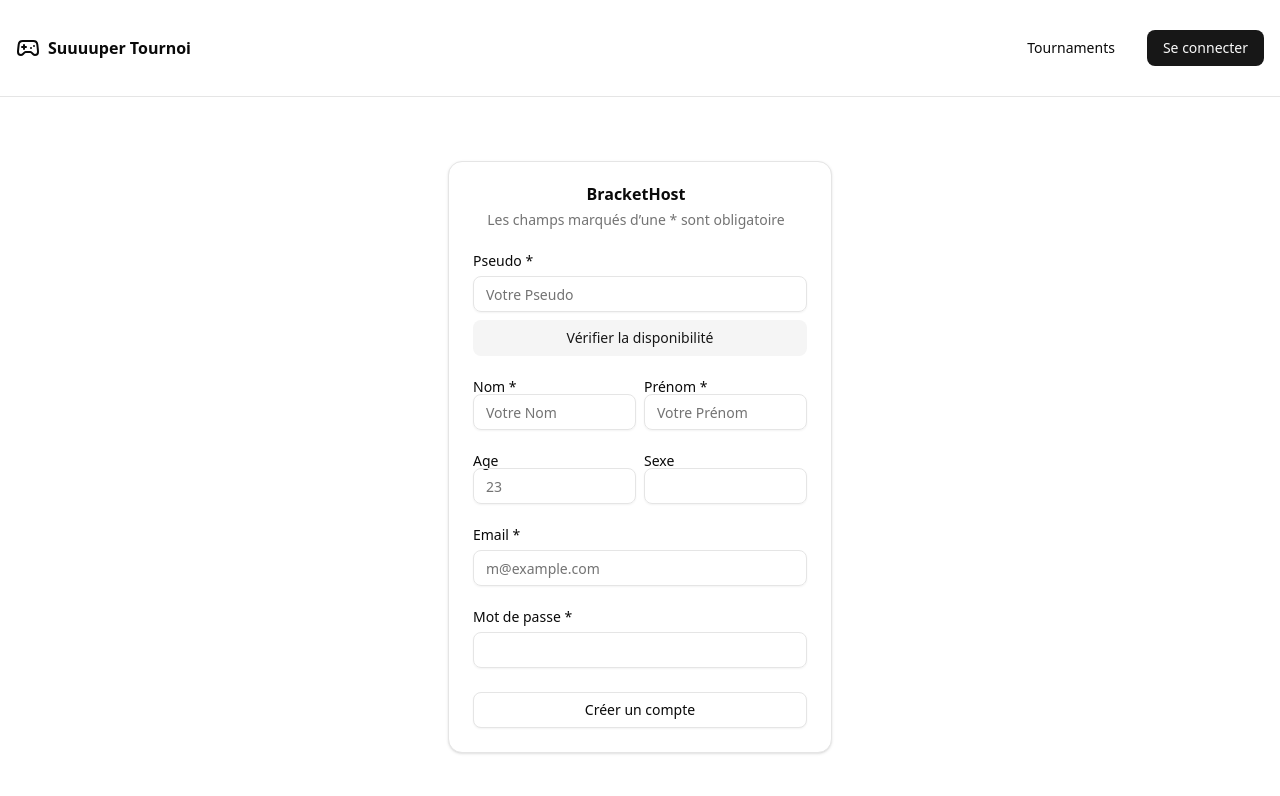
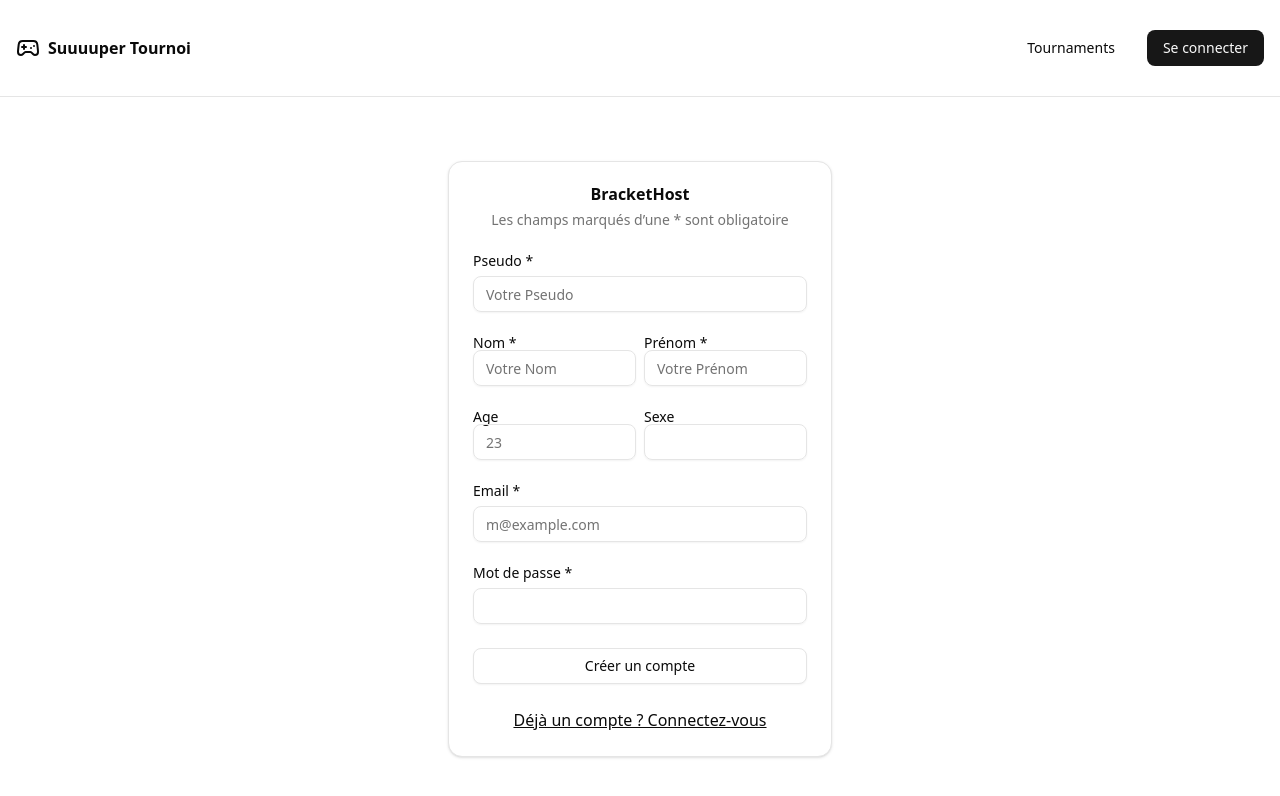
Before and after one commit to Spartqent01/Hackathon_Ynov-2025, a Next.js app in the folder hackathon-app/: page /register in a window 1280 px wide. Shown: the top 796 px of the page. Built offline with nearby package versions, Linux system fonts and the light colour scheme.

Commit message:
Working login and register route

```diff
--- a/hackathon-app/src/app/api/register/route.ts
+++ b/hackathon-app/src/app/api/register/route.ts
@@ -2,23 +2,19 @@ import { NextRequest, NextResponse } from 'next/server';
 import { prisma } from '@/lib/prisma';
 import bcrypt from 'bcryptjs';
 
-// Utility to generate the next user ID matching pattern "P" + 4 digits
 async function generateUserId(): Promise<string> {
-  // Get last created user ID by descending order (assuming user_id stored as string)
   const lastUser = await prisma.user.findFirst({
     orderBy: { user_id: 'desc' },
     select: { user_id: true },
   });
 
   if (!lastUser) {
-    return 'P0001'; // Initial ID if none exists
+    return 'P0001';
   }
 
-  // Extract numeric part and increment
   const lastNum = parseInt(lastUser.user_id.slice(1), 10);
   const nextNum = lastNum + 1;
 
-  // Zero-pad the number to length 4
   const nextNumStr = nextNum.toString().padStart(4, '0');
 
   return `P${nextNumStr}`;
@@ -31,7 +27,6 @@ export async function POST(request: NextRequest) {
     return NextResponse.json({ error: 'All fields are required' }, { status: 400 });
   }
 
-  // Validate email and username uniqueness
   try {
     const existingUser = await prisma.user.findFirst({
       where: {
@@ -43,14 +38,13 @@ export async function POST(request: NextRequest) {
       return NextResponse.json({ error: 'Email or username already taken' }, { status: 409 });
     }
 
-    // Generate new user ID with pattern "P" + 4 digit number
     const user_id = await generateUserId();
 
     const hashedPassword = await bcrypt.hash(password, 10);
 
     const newUser = await prisma.user.create({
       data: {
-        user_id, // custom generated ID
+        user_id,
         name,
         username,
         email,
--- a/hackathon-app/src/app/login/page.tsx
+++ b/hackathon-app/src/app/login/page.tsx
@@ -1,9 +1,13 @@
+"use client";
+
+import { useState } from "react";
+import { useRouter } from "next/navigation";
 import { Button } from "@/components/ui/button";
 import {
   Card,
-  CardAction,
   CardContent,
   CardDescription,
+  CardAction,
   CardFooter,
   CardHeader,
   CardTitle,
@@ -13,6 +17,44 @@ import { Label } from "@/components/ui/label";
 import Link from "next/link";
 
 export default function LoginPage() {
+  const router = useRouter();
+  const [formData, setFormData] = useState({ email: "", password: "" });
+  const [errorMsg, setErrorMsg] = useState("");
+  const [loading, setLoading] = useState(false);
+
+  function handleChange(e: React.ChangeEvent<HTMLInputElement>) {
+    setFormData({ ...formData, [e.target.id]: e.target.value });
+  }
+
+  async function handleSubmit(e: React.FormEvent) {
+    e.preventDefault();
+    setLoading(true);
+    setErrorMsg("");
+
+    try {
+      const res = await fetch("/api/login", {
+        method: "POST",
+        headers: { "Content-Type": "application/json" },
+        body: JSON.stringify({
+          email: formData.email,
+          password: formData.password,
+        }),
+      });
+
+      const data = await res.json();
+
+      if (!res.ok) {
+        setErrorMsg(data.error || "Erreur lors de la connexion");
+      } else {
+        router.push("/"); // Redirect on successful login
+      }
+    } catch {
+      setErrorMsg("Erreur inattendue, réessayez plus tard.");
+    } finally {
+      setLoading(false);
+    }
+  }
+
   return (
     <main className="flex justify-center mt-16">
       <Card className="md:w-full md:max-w-sm ">
@@ -21,17 +63,18 @@ export default function LoginPage() {
           <CardDescription className="flex justify-center">
             Des tournois facilement accessibles
           </CardDescription>
-          <CardAction></CardAction>
         </CardHeader>
         <CardContent>
-          <form>
+          <form onSubmit={handleSubmit}>
             <div className="flex flex-col gap-6">
               <div className="grid gap-2">
-                <Label htmlFor="pseudo">Pseudo</Label>
+                <Label htmlFor="email">Email</Label>
                 <Input
-                  id="pseudo"
+                  id="email"
                   type="text"
                   placeholder="John Doe"
+                  value={formData.email}
+                  onChange={handleChange}
                   required
                 />
               </div>
@@ -45,18 +88,33 @@ export default function LoginPage() {
                     Mot de passe oublié ?
                   </a>
                 </div>
-                <Input id="password" type="password" required />
+                <Input
+                  id="password"
+                  type="password"
+                  value={formData.password}
+                  onChange={handleChange}
+                  required
+                />
               </div>
+              {errorMsg && (
+                <p className="text-sm text-red-600 mt-2">{errorMsg}</p>
+              )}
+              <Button
+                type="submit"
+                variant="outline"
+                className="w-full mt-6"
+                disabled={loading}
+              >
+                {loading ? "Connexion en cours..." : "S'identifier"}
+              </Button>
             </div>
           </form>
         </CardContent>
+
         <CardFooter className="flex-col gap-2">
-          <Button type="submit" variant="outline" className="w-full">
-            <Link href="/">S'identifier</Link>
-          </Button>
-          <Button type="submit" variant="outline" className="w-full">
-            <Link href="/register">Créer un compte</Link>
-          </Button>
+          <Link href="/register" className="underline text-center w-full">
+            Créer un compte
+          </Link>
         </CardFooter>
       </Card>
     </main>
--- a/hackathon-app/src/app/register/page.tsx
+++ b/hackathon-app/src/app/register/page.tsx
@@ -1,8 +1,12 @@
+"use client";
+
+import { useState } from "react";
+import { useRouter } from "next/navigation";
 import { Button } from "@/components/ui/button";
 import {
   Card,
+  CardContent,
   CardAction,
-  CardContent,
   CardDescription,
   CardFooter,
   CardHeader,
@@ -13,6 +17,57 @@ import { Label } from "@/components/ui/label";
 import Link from "next/link";
 
 export default function RegisterPage() {
+  const router = useRouter();
+  const [formData, setFormData] = useState({
+    username: "",
+    name: "",
+    prenom: "",
+    age: "",
+    sexe: "",
+    email: "",
+    password: "",
+  });
+  const [errorMsg, setErrorMsg] = useState("");
+  const [loading, setLoading] = useState(false);
+
+  function handleChange(e: React.ChangeEvent<HTMLInputElement>) {
+    setFormData({ ...formData, [e.target.id]: e.target.value });
+  }
+
+  async function handleSubmit(e: React.FormEvent) {
+    e.preventDefault();
+    setLoading(true);
+    setErrorMsg("");
+
+    try {
+      const res = await fetch("/api/register", {
+        method: "POST",
+        headers: { "Content-Type": "application/json" },
+        body: JSON.stringify({
+          username: formData.username,
+          name: formData.name,
+          prenom: formData.prenom,
+          age: Number(formData.age),
+          sexe: formData.sexe,
+          email: formData.email,
+          password: formData.password,
+        }),
+      });
+
+      const data = await res.json();
+
+      if (!res.ok) {
+        setErrorMsg(data.error || "Erreur lors de l'inscription");
+      } else {
+        router.push("/login");
+      }
+    } catch {
+      setErrorMsg("Erreur inattendue, réessayez plus tard.");
+    } finally {
+      setLoading(false);
+    }
+  }
+
   return (
     <main className="flex justify-center mt-16">
       <Card className="md:w-full md:max-w-sm ">
@@ -21,22 +76,20 @@ export default function RegisterPage() {
           <CardDescription className="flex justify-center">
             Les champs marqués d’une * sont obligatoire
           </CardDescription>
-          <CardAction></CardAction>
         </CardHeader>
         <CardContent>
-          <form>
+          <form onSubmit={handleSubmit}>
             <div className="flex flex-col gap-6">
               <div className="grid gap-2">
-                <Label htmlFor="Pseudo">Pseudo *</Label>
+                <Label htmlFor="username">Pseudo *</Label>
                 <Input
-                  id="Pseudo"
+                  id="username"
                   type="text"
                   placeholder="Votre Pseudo"
+                  value={formData.username}
+                  onChange={handleChange}
                   required
                 />
-                <Button type="submit" variant="secondary" className="w-full">
-                  Vérifier la disponibilité
-                </Button>
               </div>
               <div className="grid gap-2 grid-cols-2">
                 <div>
@@ -45,6 +98,8 @@ export default function RegisterPage() {
                     id="name"
                     type="text"
                     placeholder="Votre Nom"
+                    value={formData.name}
+                    onChange={handleChange}
                     required
                   />
                 </div>
@@ -54,6 +109,8 @@ export default function RegisterPage() {
                     id="prenom"
                     type="text"
                     placeholder="Votre Prénom"
+                    value={formData.prenom}
+                    onChange={handleChange}
                     required
                   />
                 </div>
@@ -61,11 +118,22 @@ export default function RegisterPage() {
               <div className="grid gap-2 grid-cols-2">
                 <div>
                   <Label htmlFor="age">Age </Label>
-                  <Input id="age" type="number" placeholder="23" required />
+                  <Input
+                    id="age"
+                    type="number"
+                    placeholder="23"
+                    value={formData.age}
+                    onChange={handleChange}
+                  />
                 </div>
                 <div>
                   <Label htmlFor="sexe">Sexe </Label>
-                  <Input id="sexe" type="text" />
+                  <Input
+                    id="sexe"
+                    type="text"
+                    value={formData.sexe}
+                    onChange={handleChange}
+                  />
                 </div>
               </div>
               <div className="grid gap-2">
@@ -74,22 +142,41 @@ export default function RegisterPage() {
                   id="email"
                   type="email"
                   placeholder="m@example.com"
+                  value={formData.email}
+                  onChange={handleChange}
                   required
                 />
               </div>
               <div className="grid gap-2">
-                <div className="flex items-center">
-                  <Label htmlFor="password">Mot de passe *</Label>
-                </div>
-                <Input id="password" type="password" required />
+                <Label htmlFor="password">Mot de passe *</Label>
+                <Input
+                  id="password"
+                  type="password"
+                  value={formData.password}
+                  onChange={handleChange}
+                  required
+                />
               </div>
             </div>
+
+            {errorMsg && (
+              <p className="text-sm text-red-600 mt-2">{errorMsg}</p>
+            )}
+
+            <Button
+              type="submit"
+              variant="outline"
+              className="w-full mt-6"
+              disabled={loading}
+            >
+              {loading ? "Création en cours..." : "Créer un compte"}
+            </Button>
           </form>
         </CardContent>
         <CardFooter className="flex-col gap-2">
-          <Button type="submit" variant="outline" className="w-full">
-            <Link href="/login">Créer un compte</Link>
-          </Button>
+          <Link href="/login" className="underline text-center w-full">
+            Déjà un compte ? Connectez-vous
+          </Link>
         </CardFooter>
       </Card>
     </main>
```
Also changed, not shown: 1 other file (tests, documents, lock files or other folders).
